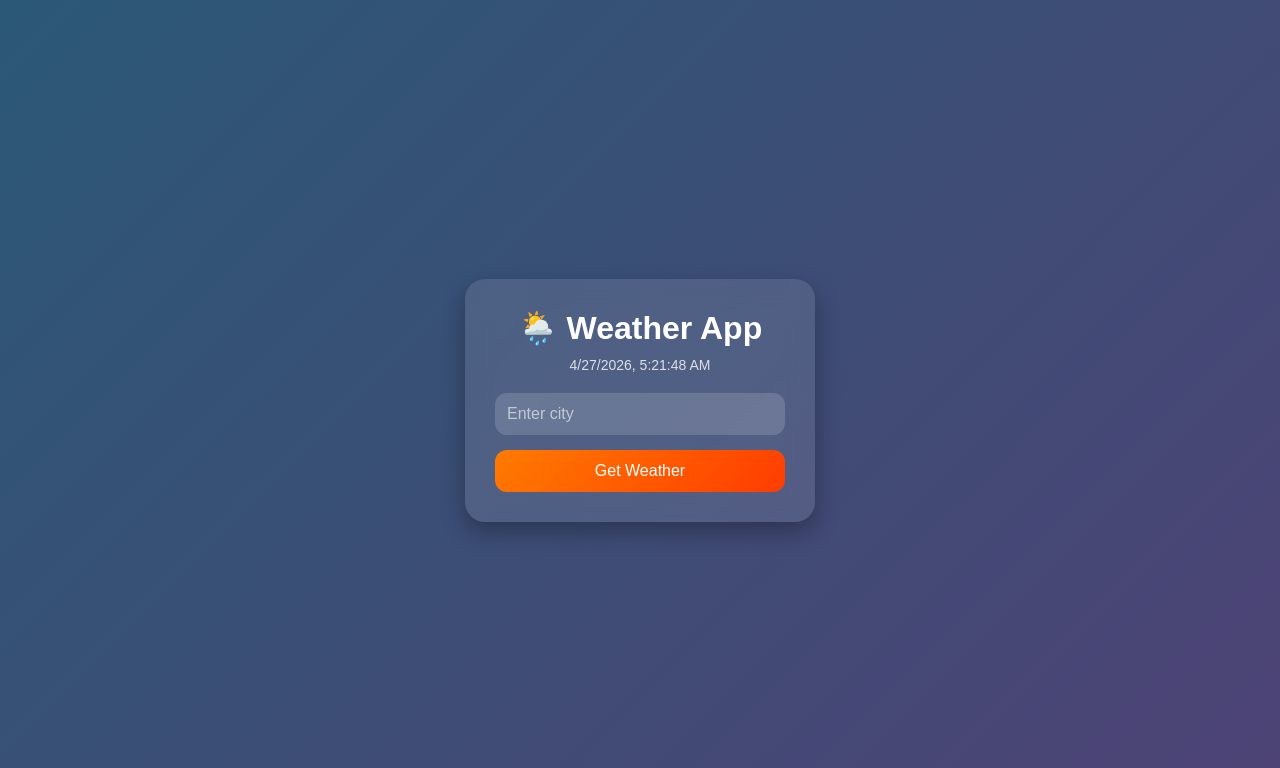
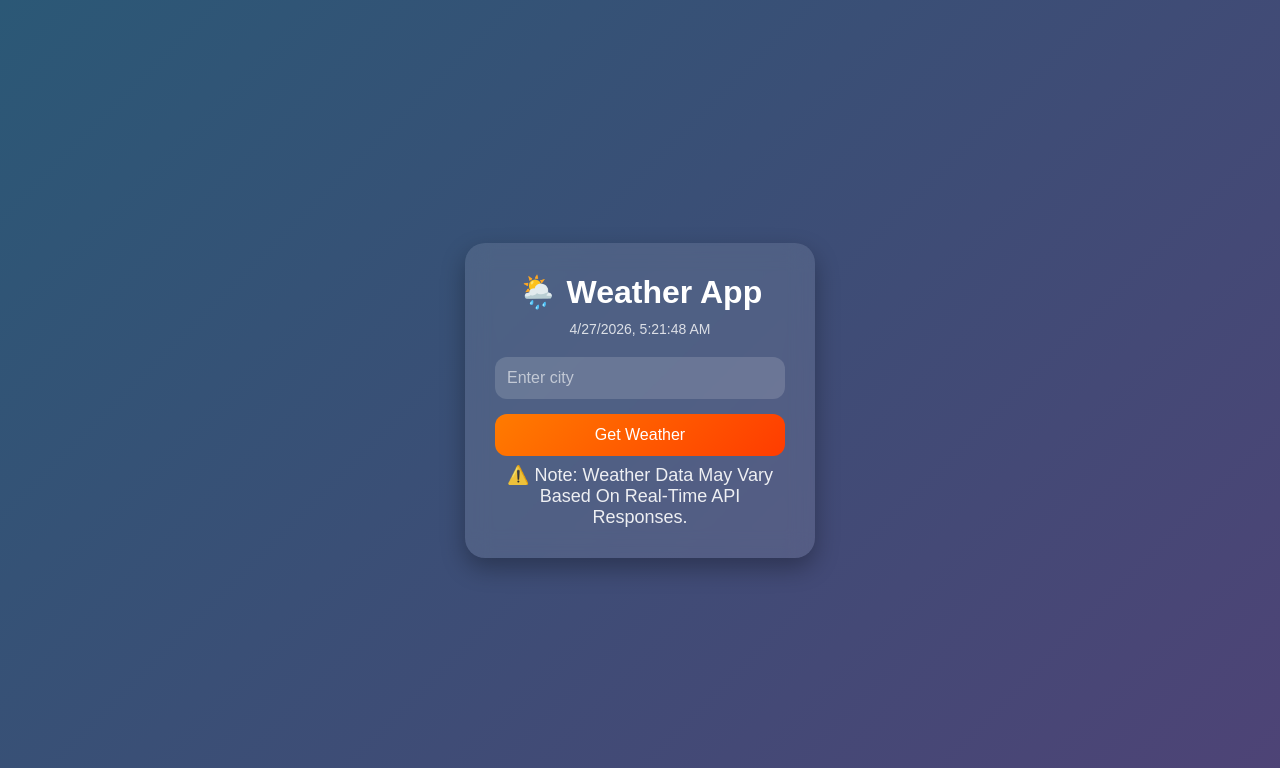
Before and after one commit to Ankur2502/Weather-Web-App, a Flask app: page / in a window 1280 px wide. Shown: the top 768 px of the page. Run offline with Flask 3, Linux system fonts and the light colour scheme.

Commit message:
Added note

```diff
--- a/requirements.txt
+++ b/requirements.txt
@@ -1,2 +1,3 @@
 flask
 requests
+pytestdocker login
--- a/templates/index.html
+++ b/templates/index.html
@@ -25,7 +25,9 @@
     </h2>
 
     <h1 class="main-temp">{{ icon }} {{ weather.temp }}°C</h1>
-
+<p class="note">
+  ⚠️ Note: Weather data may vary based on real-time API responses.
+</p>
     <p style="text-transform: capitalize;">
       {{ weather.description }}
     </p>
@@ -34,7 +36,10 @@
   {% if error %}
     <p class="error">{{ error }}</p>
   {% endif %}
-
+   <!-- ✅ NOTE YAHAN ADD KARO -->
+  <p class="note">
+    ⚠️ Note: Weather data may vary based on real-time API responses.
+  </p>
 </div>
 
 <!-- ✅ SCRIPT ALWAYS AT BOTTOM -->
--- a/test_app.py
+++ b/test_app.py
@@ -2,5 +2,5 @@ from app import app
 
 def test_home_page():
     tester = app.test_client()
-    response = tester.get("/")
+    response = tepyhtoster.get("/")
     assert response.status_code == 200
```
